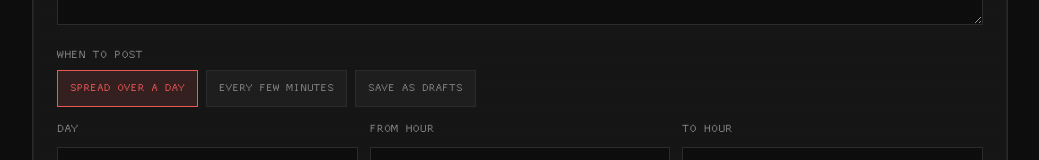
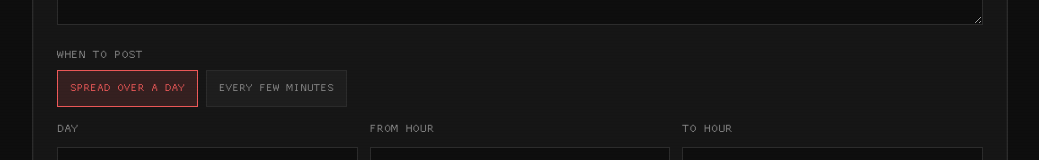
Before and after one commit to roseycalamari/warp_central_bot, a Next.js app: page / in a window 1280 px wide. Shown: the part 553-713 px from the top of the page, without its empty margins (120-1159 px from the left). Built offline with nearby package versions, Linux system fonts and the light colour scheme; no server answers; the database is empty.

Commit message:
Remove save-as-drafts schedule option from the upload UI.

```diff
--- a/src/app/page.tsx
+++ b/src/app/page.tsx
@@ -45,7 +45,7 @@ export default function HomePage() {
   const [publishing, setPublishing] = useState(false);
   const [message, setMessage] = useState<string | null>(null);
   const [caption, setCaption] = useState("");
-  const [mode, setMode] = useState<"bulk_day" | "stagger" | "draft">("bulk_day");
+  const [mode, setMode] = useState<"bulk_day" | "stagger">("bulk_day");
   const [day, setDay] = useState(() => new Date().toISOString().slice(0, 10));
   const [startHour, setStartHour] = useState(9);
   const [endHour, setEndHour] = useState(21);
@@ -313,9 +313,7 @@ export default function HomePage() {
         `ok: queued ${queued} image${queued === 1 ? "" : "s"}` +
           (mode === "stagger"
             ? ` · every ${everyMinutes} min`
-            : mode === "bulk_day"
-              ? " · spread across day"
-              : " · as drafts"),
+            : " · spread across day"),
       );
       clearFiles();
       await load();
@@ -504,7 +502,6 @@ export default function HomePage() {
                 [
                   ["bulk_day", "Spread over a day"],
                   ["stagger", "Every few minutes"],
-                  ["draft", "Save as drafts"],
                 ] as const
               ).map(([value, label]) => (
                 <button
```
